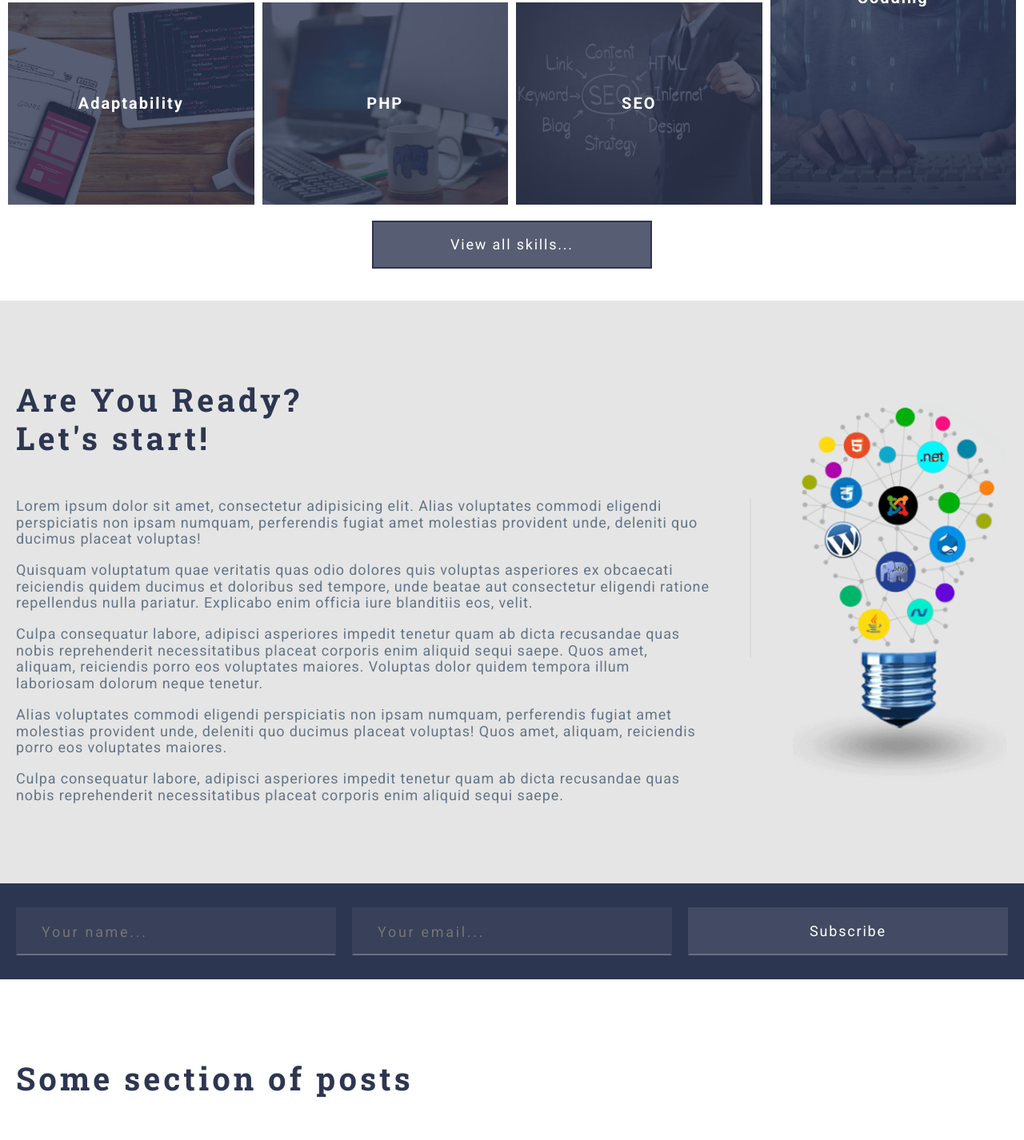
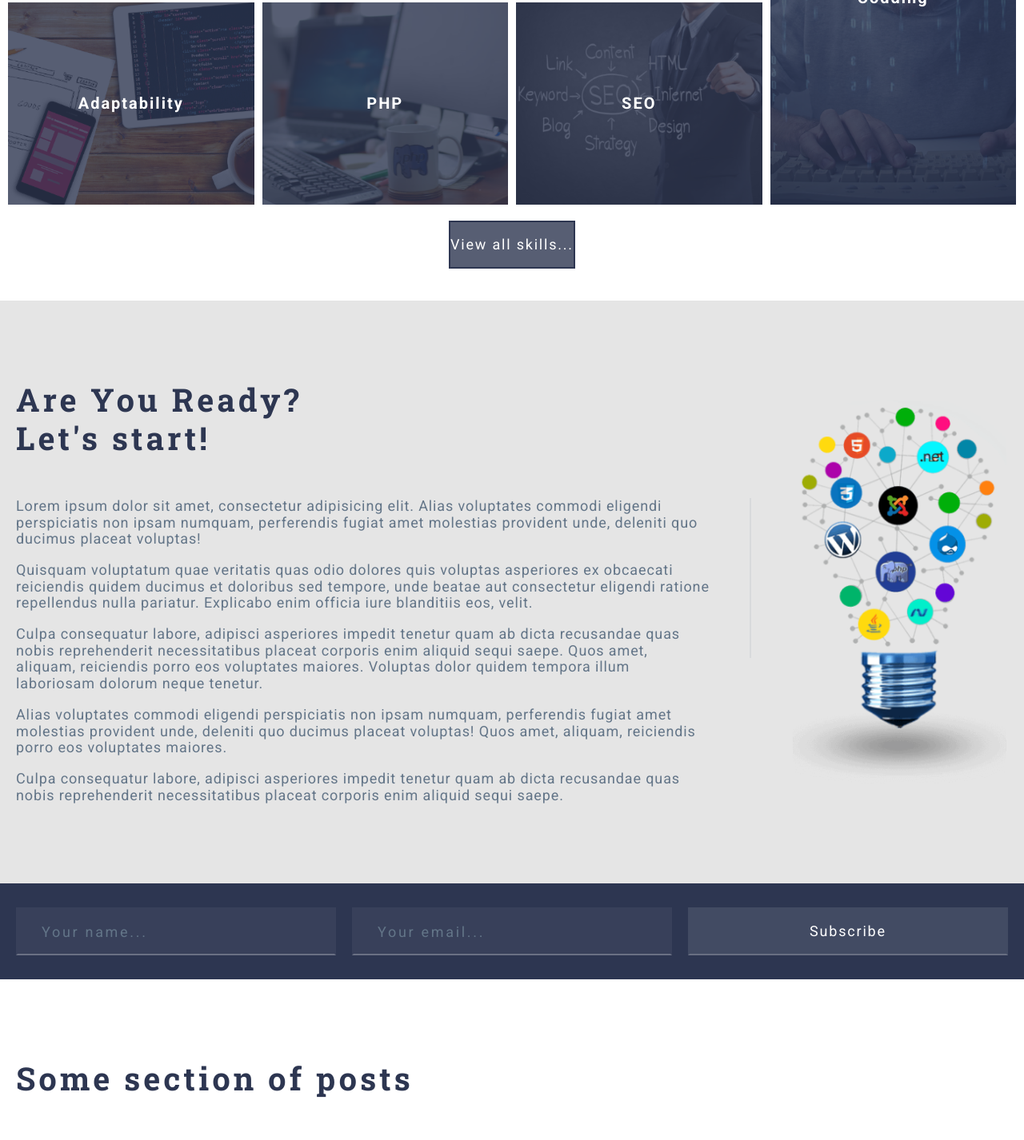
Before and after one commit to NickMostovoi/my_grid_template, a website: page index.html in a window 1280 px wide. Shown: the part 1334-2760 px from the top of the page at 80% size. Drawn offline with Linux system fonts and the light colour scheme.

Commit message:
PP на размере шаблона 992px+ готово

```diff
--- a/assets/scss/_common.scss
+++ b/assets/scss/_common.scss
@@ -121,9 +121,6 @@ a {
 
     font-size: 1.125rem;
 
-    @include sm-min {
-      min-width: 350px;
-    }
     @include sm {
       width: 100%;
       min-width: auto;
--- a/assets/scss/sections/_section-form.scss
+++ b/assets/scss/sections/_section-form.scss
@@ -2,6 +2,10 @@
   padding: 30px 0;
 
   background-color: $color-primary;
+
+  ::placeholder {
+    color: $color-gray;
+  }
 
   &__container {
     display: grid;
@@ -49,8 +53,6 @@
 
     font-size: 1.125rem;
 
-
-
     &:hover,
     &:focus {
       border-color: rgba(255, 255, 255, 0.15);
```
Also changed, not shown: assets/css/style.css.
